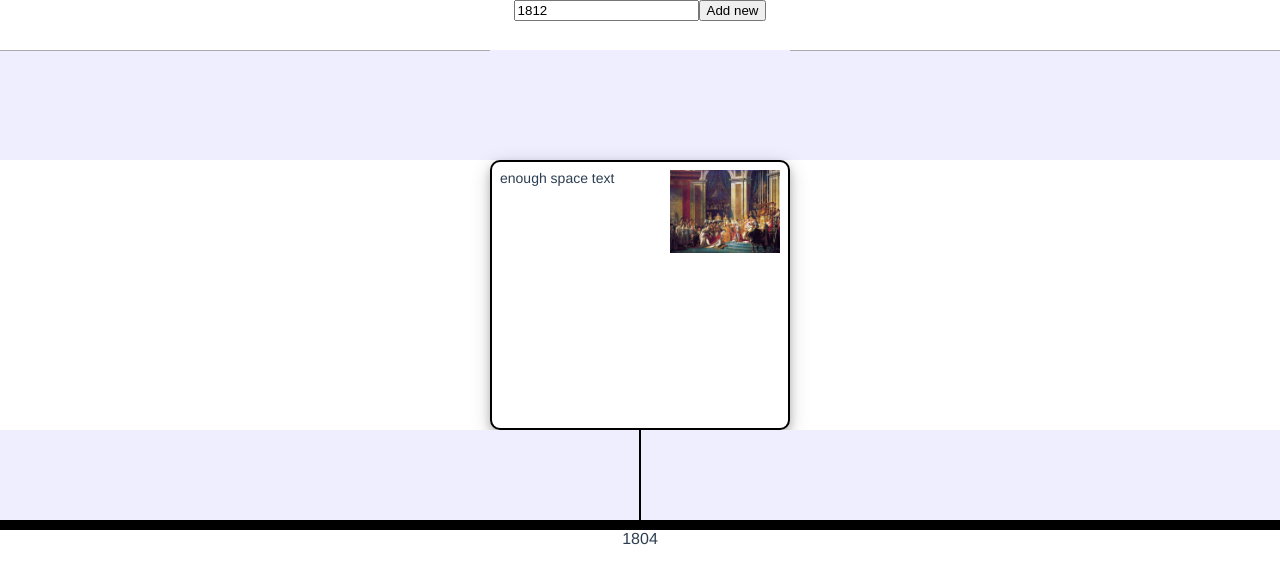
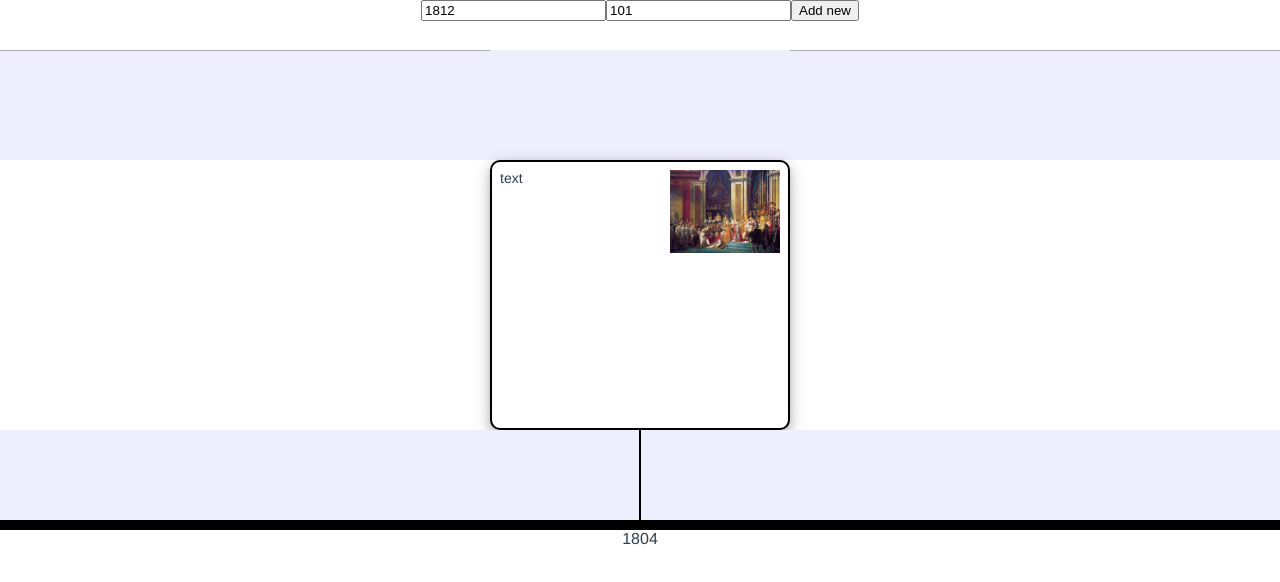
Before and after one commit to vbackeberg/lookattime, a Vue app: page / in a window 1280 px wide. Shown: the top 582 px of the page. Built offline with nearby package versions, Linux system fonts and the light colour scheme.

Commit message:
Introduce importance for boxes. If collision and importance lower, hide box.

```diff
--- a/src/components/timeline-element/Box.vue
+++ b/src/components/timeline-element/Box.vue
@@ -1,12 +1,12 @@
 <template>
   <div
+    v-if="!hide"
     class="box zoom-transition zoomable"
     v-bind:style="{ left: positionLeft + 'px', width: width + 'px' }"
   >
     <div class="image-container">
       <img class="image" src="@/assets/testimg.jpg" alt="test image" />
     </div>
-    <span v-if="enoughSpace">enough space</span>
     {{ text }}
   </div>
 </template>
@@ -23,7 +23,8 @@ export default Vue.extend({
     positionCenter: Number,
     width: Number,
     id: Number,
-    text: String
+    text: String,
+    importance: Number
   },
 
   computed: {
@@ -43,22 +44,34 @@ export default Vue.extend({
       return store.state.boxes[this.boxIndex + 1];
     },
 
-    enoughSpace(): boolean {
-      const enoughSpaceLeft = this.closestBoxLeft
-        ? this.closestBoxLeft.positionCenter +
+    hide(): boolean {
+      if (this.closestBoxLeft) {
+        const collisionLeft =
+          this.closestBoxLeft.positionCenter +
             this.closestBoxLeft.width / 2 -
-            this.positionLeft <
-          0
-        : true;
+            this.positionLeft >
+          0;
 
-      const enoughSpaceRight = this.closestBoxRight
-        ? this.closestBoxRight.positionCenter -
+        const hasNoPrecedence =
+          this.importance < this.closestBoxLeft.importance;
+
+        return collisionLeft && hasNoPrecedence;
+      }
+
+      if (this.closestBoxRight) {
+        const collisionRight =
+          this.closestBoxRight.positionCenter -
             this.closestBoxRight.width / 2 -
-            (this.positionLeft + this.width) >
-          0
-        : true;
+            (this.positionLeft + this.width) <
+          0;
 
-      return enoughSpaceLeft && enoughSpaceRight;
+        const hasNoPrecedence =
+          this.importance < this.closestBoxRight.importance;
+
+        return collisionRight && hasNoPrecedence;
+      }
+
+      return false;
     }
   }
 });
--- a/src/models/box-model.ts
+++ b/src/models/box-model.ts
@@ -4,18 +4,21 @@ export default class BoxModel {
   id: number;
   text: string;
   date: number;
+  importance: number;
 
   constructor(
     positionCenter: number,
     width: number,
     id: number,
     text: string,
-    date: number
+    date: number,
+    importance: number
   ) {
     this.positionCenter = positionCenter;
     this.width = width;
     this.id = id;
     this.text = text;
     this.date = date;
+    this.importance = importance;
   }
 }
--- a/src/views/Home.vue
+++ b/src/views/Home.vue
@@ -2,7 +2,8 @@
   <div class="home">
     <div class="controls">
       <input v-model.number="date" type="number" />
-      <button v-on:click="addBox(date)">
+      <input v-model.number="importance" type="number" />
+      <button v-on:click="addBox(date, importance)">
         Add new
       </button>
     </div>
@@ -28,16 +29,17 @@ export default Vue.extend({
 
   mounted() {
     boxCreator = new BoxCreator((this.$refs.timelineElement as Vue).$el);
-    this.addBox(1804);
+    this.addBox(1804, 100);
   },
 
   data() {
     return {
-      date: 1812
+      date: 1812,
+      importance: 101
     };
   },
   methods: {
-    addBox(date: number) {
+    addBox(date: number, importance: number) {
       const absolutePosition =
         store.state.timelineZero + date * store.state.zoomLevel;
 
@@ -47,7 +49,8 @@ export default Vue.extend({
           300,
           store.state.boxes.length,
           "text",
-          date
+          date,
+          importance
         )
       );
     }
```
